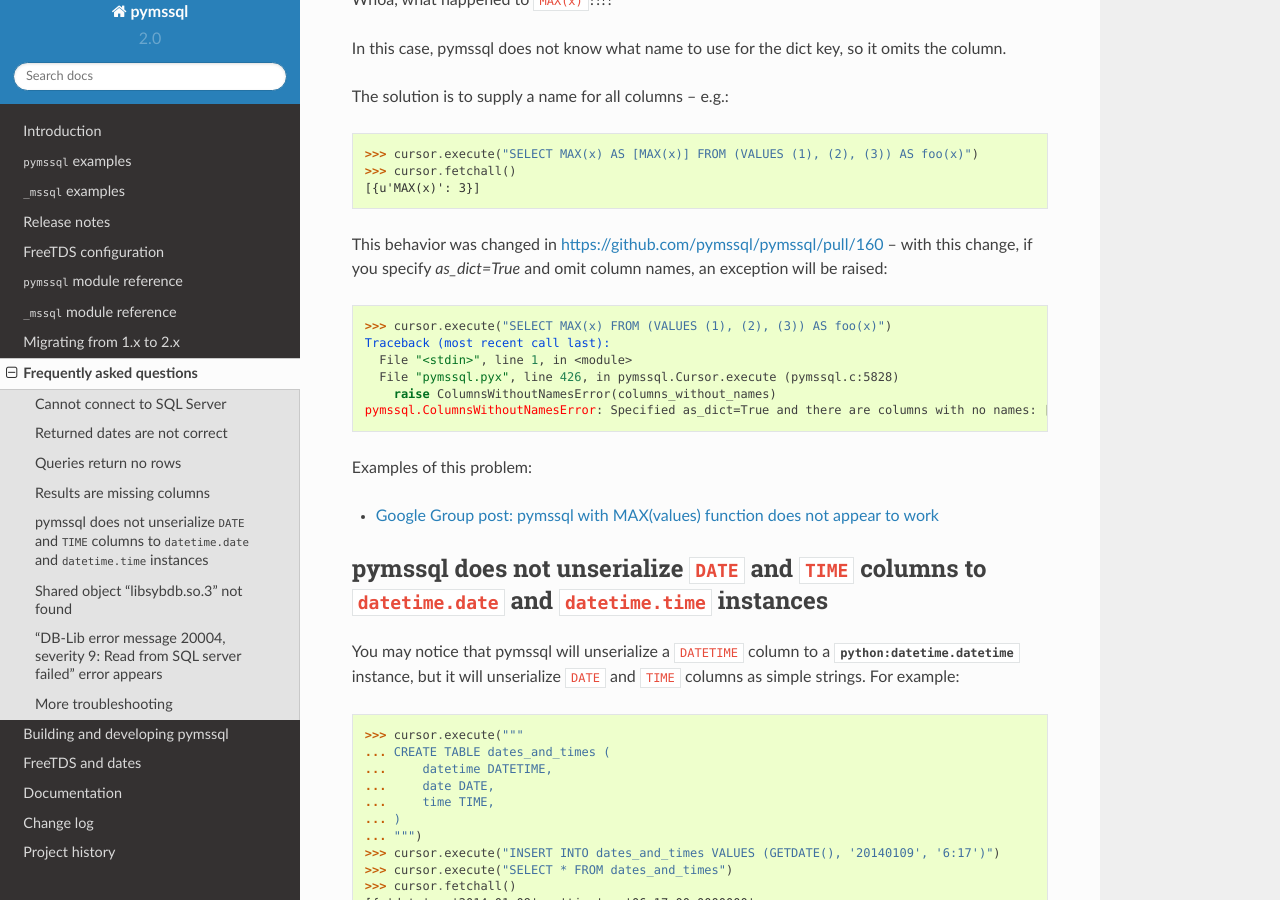
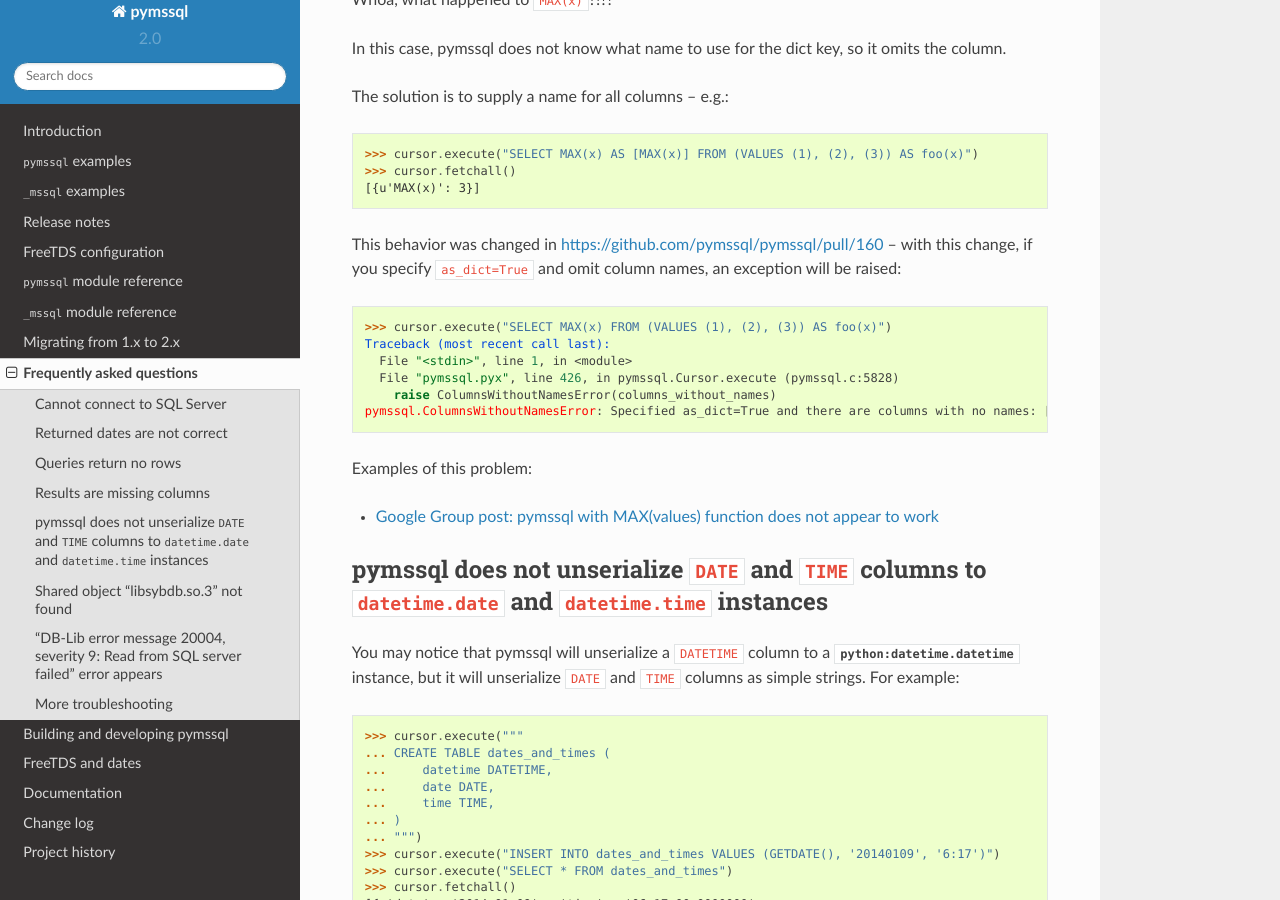
Before and after one commit to pymssql/pymssql, a Sphinx documentation site: the page built from docs/faq.rst, in a window 1280 px wide and 900 px high, scrolled down 4342 px. Built offline with Sphinx 7.4.7 and the Read the Docs theme 2.0.0, drawn with Linux system fonts in a browser that asks for light colours.

Commit message:
faq.rst: Minor formatting tweak; single to double backquotes

```diff
--- a/docs/faq.rst
+++ b/docs/faq.rst
@@ -227,7 +227,7 @@
     [{u'MAX(x)': 3}]
 
 This behavior was changed in https://github.com/pymssql/pymssql/pull/160 --
-with this change, if you specify `as_dict=True` and omit column names, an
+with this change, if you specify ``as_dict=True`` and omit column names, an
 exception will be raised::
 
     >>> cursor.execute("SELECT MAX(x) FROM (VALUES (1), (2), (3)) AS foo(x)")
```
